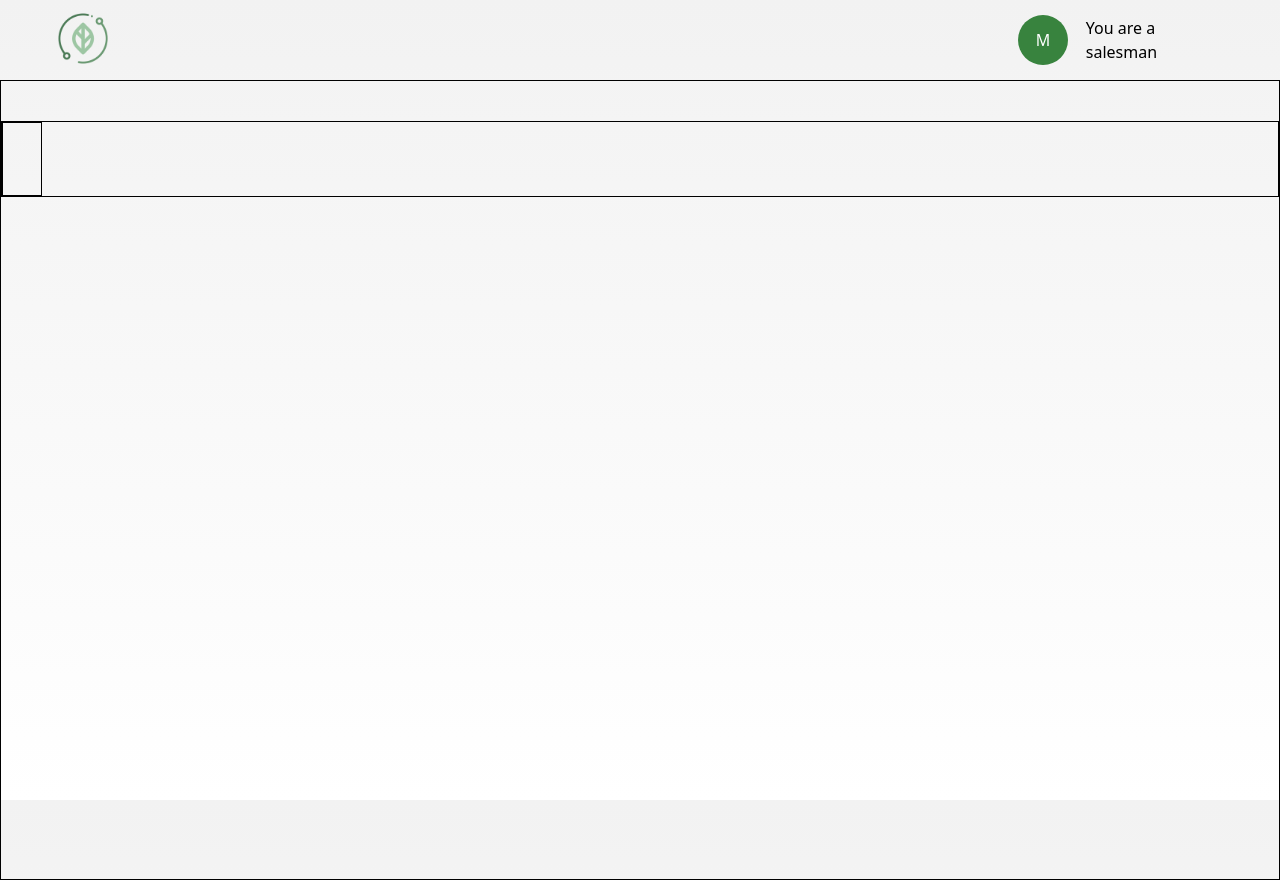
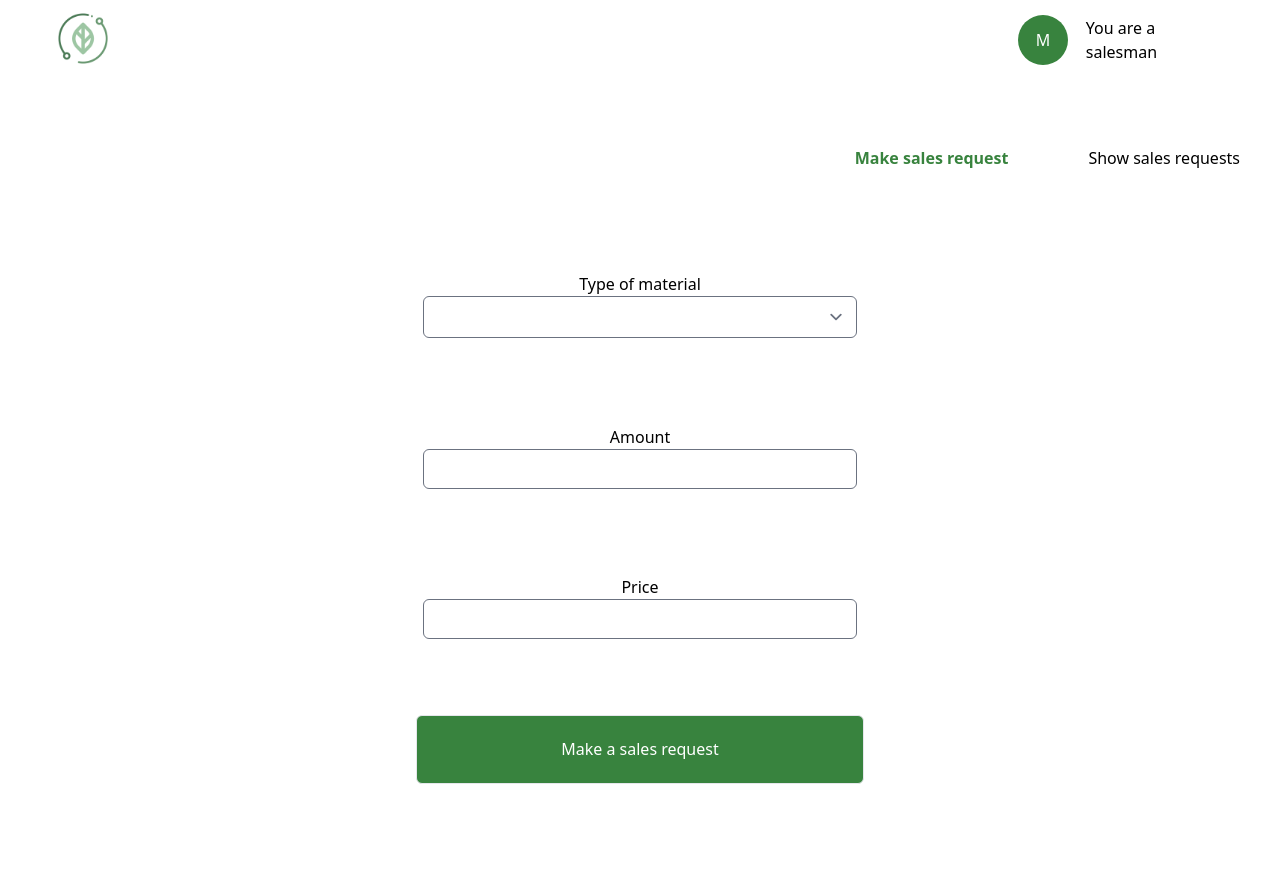
Before and after one commit to Samue2408/hackathon_win, a Flask app: page /sale in a window 1280 px wide. Run offline with Flask 3, Linux system fonts and the light colour scheme; lists and menus that the app fills with data are empty; some libraries are stand-ins or nearby versions.

Commit message:
adding sale view

```diff
--- a/config/static/js/inicio.js
+++ b/config/static/js/inicio.js
@@ -29,6 +29,8 @@
     selectedLink.classList.add('active');
   }
 }
+
+
 
 
 function saveContent(tab) {
@@ -82,21 +84,3 @@
     })
 
 }
-
-
-export function animation(button){
-    const buttonContainer = d.getElementById(button);
-
-    buttonContainer.addEventListener('click',e=>{
-        const container = d.getElementById('containerButtonSearch')
-        const input = d.getElementById('inputSearch');
-
-        container.classList.remove('w-[50px]','rounded-[50%]');
-        container.classList.add('w-[200px]')
-
-        input.classList.remove('rounded-[50%]')
-
-    })
-
-
-}
--- a/config/static/js/main.js
+++ b/config/static/js/main.js
@@ -15,6 +15,8 @@
     const savedTab = localStorage.getItem('selectedTab');
     const heroImage = d.getElementById('hero-image');
     const buttonLogin = d.getElementById('buttonLogin');
+    const buttonSale = d.getElementById('buttonSale');
+    const buttonView = d.getElementById('buttonView')
 
 
     //Poner contenido según ultima escogencia del usuario
@@ -47,6 +49,14 @@
         heroImage.setAttribute("src", "/static/assets/manReci.png");
       });
 
+      buttonSale.addEventListener('click',e=>{
+        switchTab('Sale')
+      })
+
+      buttonView.addEventListener('click',e=>{
+        switchTab('View')
+      })
+
 
 
     countCharacters('passwordRegister','iconToChange')
--- a/config/static/js/signin.js
+++ b/config/static/js/signin.js
@@ -21,7 +21,15 @@
           .then(response => response.json())
           .then(data => {
             if (data.error) {
-              return true;
+              Swal.fire({
+                title: data.error,
+                text: 'Credenciales incorrectas. Vuelve a intertarlo.',
+                icon: 'error',
+                backdrop: false,
+                confirmButtonColor: "#b70811",
+                timer: 7000,
+                timerProgressBar: true,
+              })
             } else {
 
                 alert
--- a/config/static/styles/home.css
+++ b/config/static/styles/home.css
@@ -12,5 +12,16 @@
 }
 
 .gradient{
-    background: linear-gradient(#f2f2f2, white);
+    background-color:  white;
 }
+
+
+.activeTab{
+    border-bottom: 1px solid #38833E;
+    color: #38833E;
+}
+
+
+.box-shadow{
+    box-shadow: 5px 5px 5px #ccc, -5px -5px 5px #ccc;
+}
--- /dev/null
+++ b/config/static/styles/sale.css
@@ -0,0 +1,4 @@
+.activeTab{
+    border-bottom: 1px solid #38833E;
+    color: #38833E;
+}
--- a/config/templates/layout.html
+++ b/config/templates/layout.html
@@ -6,6 +6,7 @@
     <title>vibeOn</title>
     <link rel="stylesheet" href="https://cdnjs.cloudflare.com/ajax/libs/font-awesome/6.5.2/css/all.min.css">
     <link rel="stylesheet" href="{{ url_for('static', filename='styles/home.css') }}">
+    <link rel="stylesheet" href="{{ url_for('static', filename='styles/salex.css') }}">
 </head>
 <body class="w-full h-[100vh] black overflow-hidden gradient">
     {% block header %}
--- a/config/templates/sale.html
+++ b/config/templates/sale.html
@@ -1,9 +1,66 @@
 {% extends './layout.html' %}
 {% block body %}
-    <main class="main__content  -black w-full h-[100vh] flex border border-black pt-10">
-        <div class="container__inputs border border-black w-[100%] h-[10%]">
-            <button class="w-[40px] border border-black h-full"></button>
-            <button></button>
+    <main class="main__content  -black w-full h-[100vh] flex flex-col pt-10">
+        <div class="container__inputs w-[100%] h-[10%] flex items-center justify-end">
+            <button id="buttonSale" class="border border-none w-auto pl-10 pr-10 h-full color-main font-bold">Make sales request</button>
+            <button id="buttonView" class="border border-none w-auto pl-10 pr-10 h-full">Show sales requests</button>
         </div>
+        <section class="container__inputs w-full h-[90%]" id="SaleContent">
+            <article class="inputs__content w-full h-full flex flex-col justify-evenly items-center">
+                <div class="container__material  w-1/2 h-auto flex flex-col items-center p-[10px]">
+                    <span>Type of material</span>
+                    <select id="dropdownMaterial" class="w-[70%] h-full border border-grey-400 rounded-md "></select>
+                </div>
+                <div class="container__amount  w-1/2 h-auto p-[10px] flex flex-col items-center">
+                    <span>Amount</span>
+                    <input type="text" class="w-[70%] h-full border border-grey-400 rounded-md">
+                </div>
+                <div class="container__price w-1/2 h-auto p-[10px] flex flex-col items-center">
+                    <span>Price</span>
+                    <input type="number" class="w-[70%] h-full border border-grey-400 rounded-md">
+                </div>
+                <div class="container__button w-1/2 h-[10%] mb-[30px] flex justify-center">
+                    <button class="w-[70%] h-full border border-grey-400 rounded-md bg-main text-white">Make a sales request</button>
+                </div>
+            </article>
+        </section>
+        <section class="hidden container__inputs w-full h-[90%]" id="ViewContent">
+            <article class="inputs__content w-full h-full flex flex-col justify-evenly items-center flex flex-col pl-[100px] pr-[100px]">
+                <div class="card w-[100%] h-[45%] flex box-shadow rounded-md">
+                    <div class="chart__left w-1/2 h-[100%] flex flex-col justify-around">
+                        <div class="container_material  w-full h-auto p-[5px] flex ">
+                            <span class="w-1/2 h-full  font-medium">Type of material</span>
+                            <span class="w-1/2 h-full ">Type of material</span>
+                        </div>
+                        <div class="container_amount w-full h-auto p-[5px] flex ">
+                            <span class="w-1/2 h-full  font-medium">Amount</span>
+                            <span class="w-1/2 h-full ">Amount</span>
+                        </div>
+                        <div class="container_material w-full h-auto p-[5px] flex ">
+                            <span class="w-1/2 h-full font-medium">Price</span>
+                            <span class="w-1/2 h-full ">30000</span>
+                        </div>
+                    </div>
+                    <div class="chart__right  w-1/2 h-[100%] flex flex-col justify-evenly">
+                        <div class="container_material w-full h-auto p-[5px] flex ">
+                            <span class="w-1/2 h-full  font-medium">Recycler name</span>
+                            <span class="w-1/2 h-full ">Recycler name</span>
+                        </div>
+                        <div class="container_amount  w-full h-auto p-[5px] flex ">
+                            <span class="w-1/2 h-full  font-medium">Address</span>
+                            <span class="w-1/2 h-full ">Address</span>
+                        </div>
+                        <div class="container_material w-full h-auto p-[5px] flex ">
+                            <span class="w-1/2 h-full font-medium">Date</span>
+                            <span class="w-1/2 h-full">Date</span>
+                        </div>
+                        <div class="container_material w-full h-auto p-[5px] flex ">
+                            <span class="w-1/2 h-full  font-medium">Status</span>
+                            <span class="w-1/2 h-full ">Status</span>
+                        </div>
+                    </div>
+                </div>
+            </article>
+        </section>
     </main>
     {% endblock %}
```
